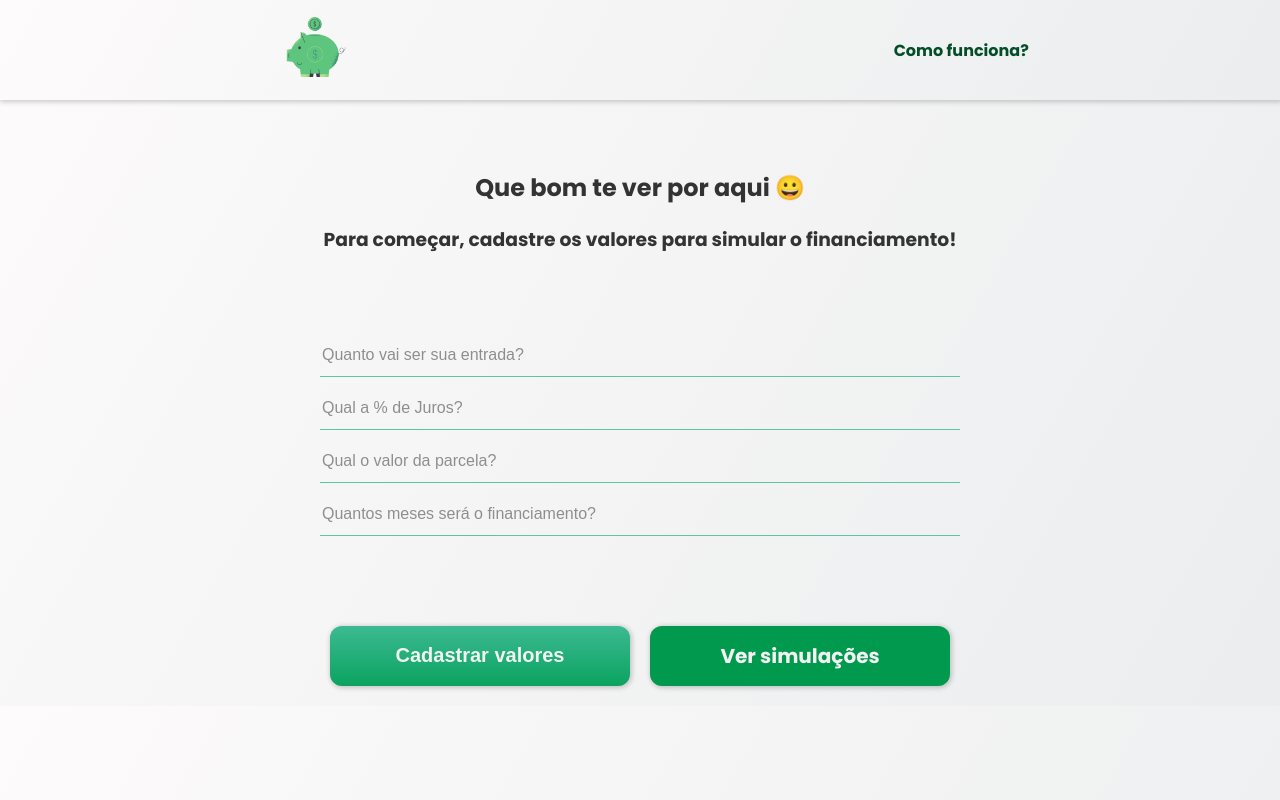
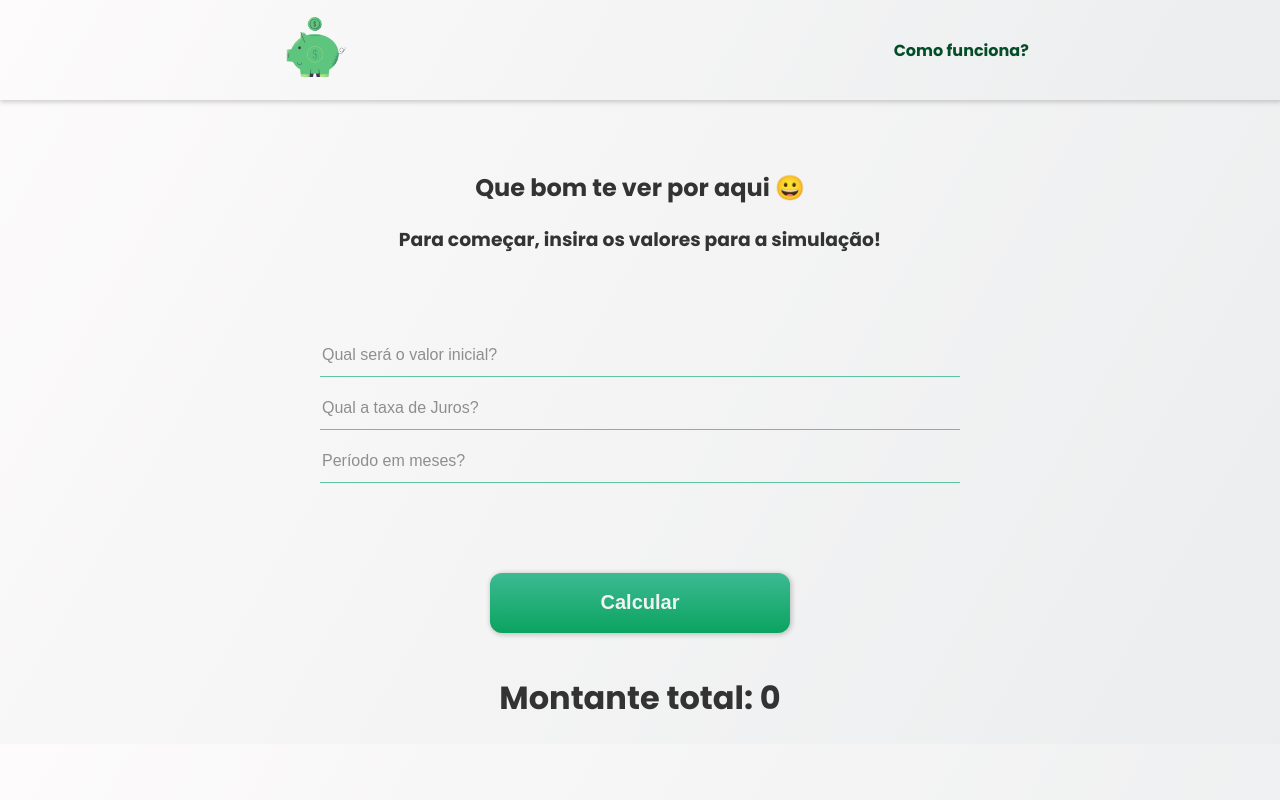
Before and after one commit to tfeliperibeiro/simulador-de-juros, a React (Create React App) app: page /start in a window 1280 px wide. Built offline with nearby package versions, Linux system fonts and the light colour scheme.

Commit message:
Fazendo calculo

```diff
--- a/src/App.js
+++ b/src/App.js
@@ -5,7 +5,6 @@ import Home from './pages/Home';
 import Header from './components/Header';
 import Start from './pages/Start';
 import About from './pages/About';
-import Simulation from './pages/Simulation';
 
 function App() {
   return (
@@ -17,7 +16,6 @@ function App() {
           <Route exact path="/" component={Home} />
           <Route exact path="/start" component={Start} />
           <Route exact path="/about" component={About} />
-          <Route exact path="/simulation" component={Simulation} />
         </Switch>
       </BrowserRouter>
     </>
--- a/src/css/start.css
+++ b/src/css/start.css
@@ -1,4 +1,3 @@
-
 .container-simulation {
   max-width: 50%;
   margin: auto;
@@ -57,6 +56,10 @@
   color: #f2f2f2;
   cursor: pointer;
   text-decoration: none;
-  background-color: #00994D;
+  background-color: #00994d;
   box-shadow: 1px 1px 5px 1px rgba(0, 0, 0, 0.2);
 }
+
+.result {
+  text-align: center;
+}
--- a/src/pages/Home.jsx
+++ b/src/pages/Home.jsx
@@ -10,7 +10,7 @@ function Home() {
     <div>
       <section className="container-main">
         <h1 className="text-initial">
-          O melhor sistema de simulação de financiamento!
+          A melhor calculadora de Juros compostos!
           <Link className="btn" to="/start">
             Iniciar
           </Link>
--- a/src/pages/Simulation.jsx
+++ /dev/null
@@ -1,30 +0,0 @@
-import React, { useEffect, useState } from 'react';
-
-import firebase from '../connection/firebase';
-
-function Simulation() {
-  const [db, setDb] = useState({});
-
-  const handleGetDb = () => {
-    firebase
-      .firestore()
-      .collection('finance')
-      .get()
-      .then((res) => res.forEach((value) => setDb(() => (value.data()))))
-      .catch((error) => error);
-  };
-
-  useEffect(() => {
-    handleGetDb();
-  }, []);
-
-  console.log(db);
-
-  return (
-    <>
-      <h1>{db.entrada}</h1>
-    </>
-  );
-}
-
-export default Simulation;
--- a/src/pages/Start.jsx
+++ b/src/pages/Start.jsx
@@ -1,84 +1,56 @@
 import React, { useState } from 'react';
-
-import { Link } from 'react-router-dom';
-import firebase from '../connection/firebase';
 
 import '../css/start.css';
 
 function ValueRegister() {
   const [entrance, setEntrance] = useState('');
   const [fees, setFees] = useState('');
-  const [plots, setPlots] = useState('');
   const [years, setYears] = useState('');
+  const [result, setResult] = useState(0);
 
   const handleEntrance = ({ target }) => setEntrance(target.value);
   const handleFees = ({ target }) => setFees(target.value);
-  const handlePlots = ({ target }) => setPlots(target.value);
   const handleYears = ({ target }) => setYears(target.value);
 
-  const handleBD = () => {
-    firebase
-      .firestore()
-      .collection('finance')
-      .add({
-        entrada: Number(entrance),
-        juros: Number(fees),
-        parcelas: Number(plots),
-        meses: Number(years),
-      })
-      .then(() => {
-        setEntrance('');
-        setFees('');
-        setPlots('');
-        setYears('');
-      })
-      .catch((error) => error);
+  const handleResult = () => {
+    const totalJurosCompostos = entrance * ((1 + fees / 100)) ** years;
+    setResult(totalJurosCompostos.toFixed(2));
   };
 
   return (
     <main className="container-simulation">
       <h2>Que bom te ver por aqui &#128512; </h2>
-      <h3>Para começar, cadastre os valores para simular o financiamento!</h3>
+      <h3>Para começar, insira os valores para a simulação!</h3>
       <form className="container-input">
         <input
           type="number"
-          placeholder="Quanto vai ser sua entrada?"
+          placeholder="Qual será o valor inicial?"
           value={entrance}
           onChange={handleEntrance}
-          required
         />
         <input
           type="number"
-          placeholder="Qual a % de Juros?"
+          placeholder="Qual a taxa de Juros?"
           value={fees}
           onChange={handleFees}
-          required
           min="0"
           step="0.1"
         />
         <input
           type="number"
-          placeholder="Qual o valor da parcela?"
-          value={plots}
-          onChange={handlePlots}
-          required
-        />
-        <input
-          type="number"
-          placeholder="Quantos meses será o financiamento?"
+          placeholder="Período em meses?"
           value={years}
           onChange={handleYears}
-          required
         />
         <div className="container-btn">
-          <button className="btn btn-register" type="button" onClick={handleBD}>
-            Cadastrar valores
+          <button className="btn btn-register" type="button" onClick={handleResult}>
+            Calcular
           </button>
-          <Link className="btn-register btn-simulation" to="simulation/">
-            Ver simulações
-          </Link>
         </div>
       </form>
+      <div>
+        <h1 className="result">{`Montante total: ${result}`}</h1>
+      </div>
     </main>
   );
 }
```
Also changed, not shown: src/components/Dados.jsx (deleted, +0 -30 lines).
